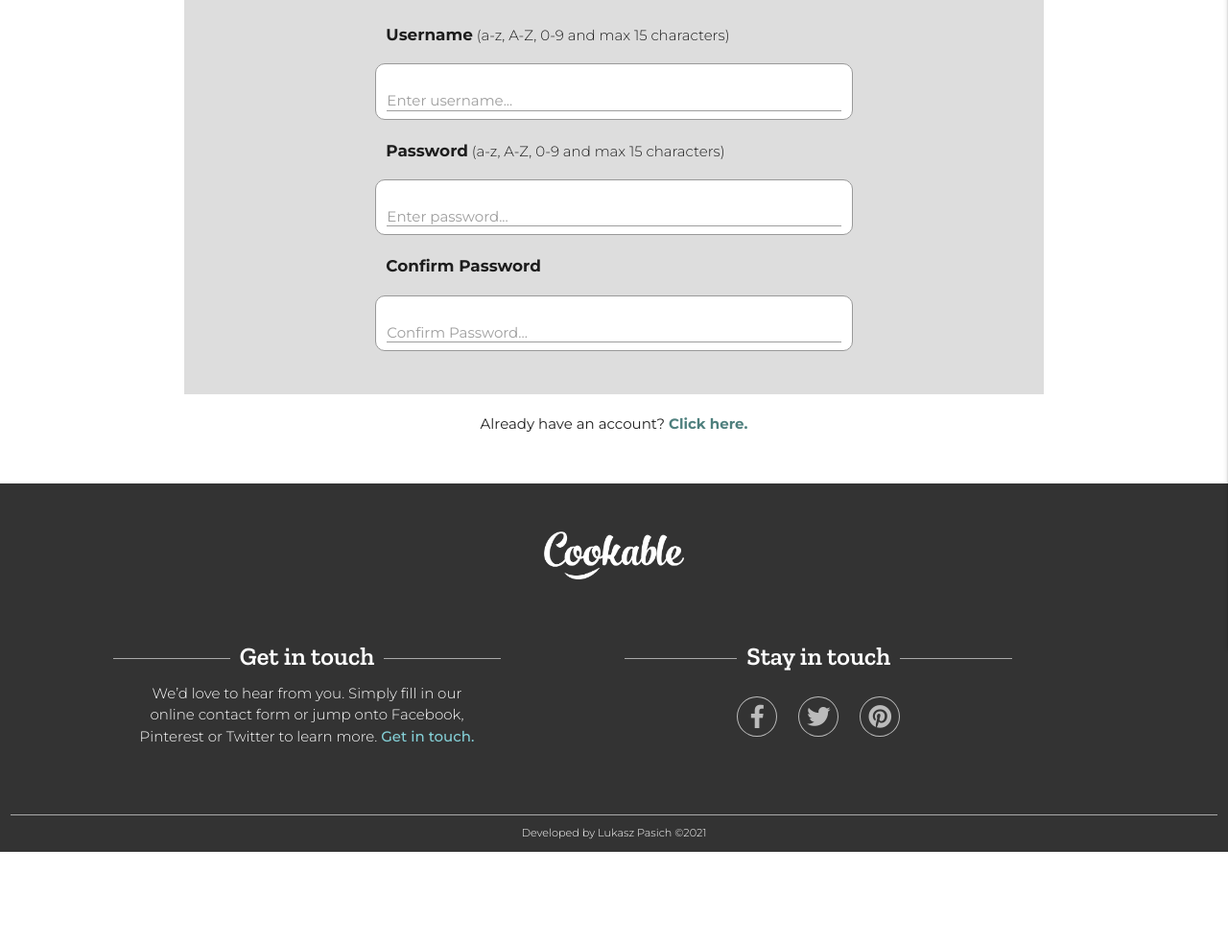
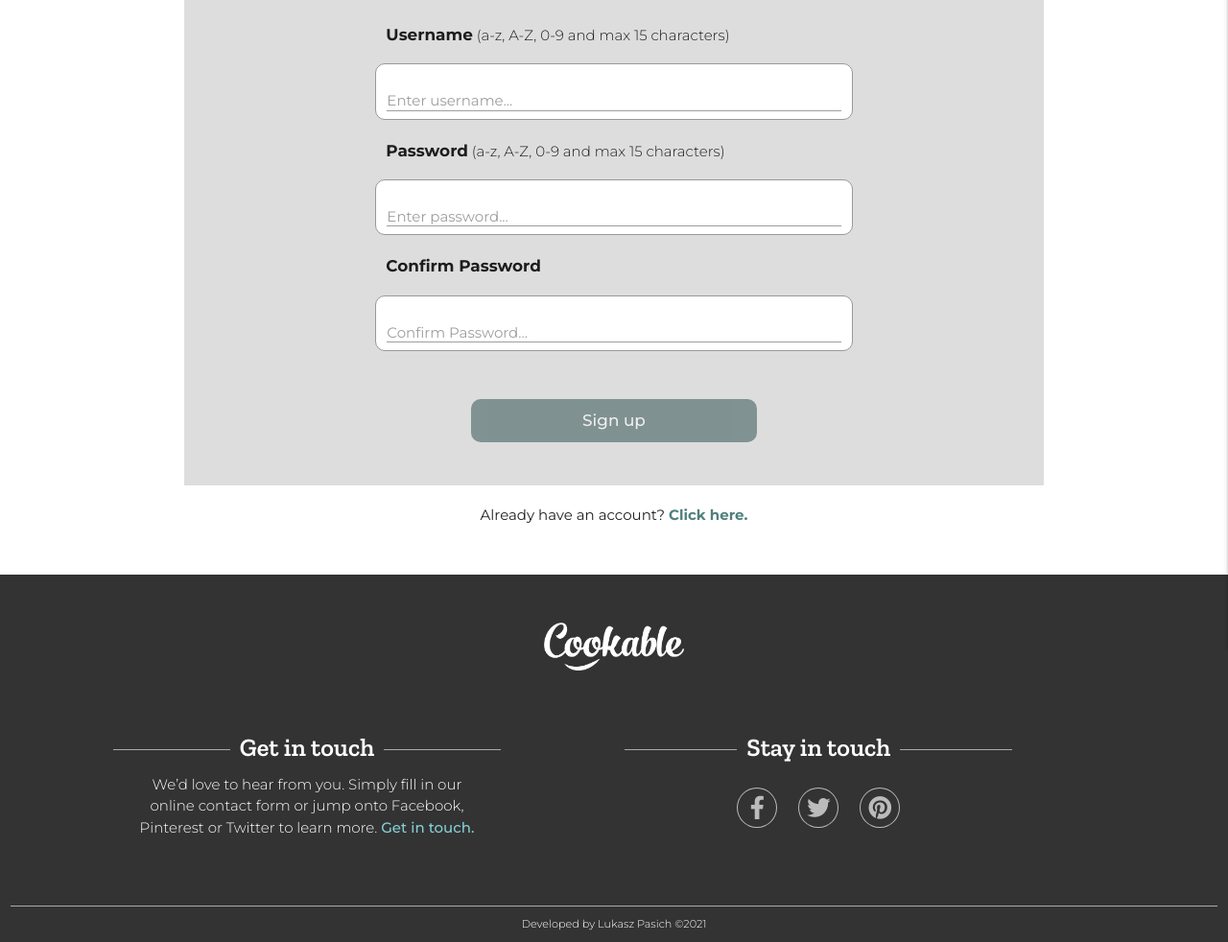
Before and after one commit to LukaszPasich/Cookable-MS3, a Flask app: page /signup in a window 1280 px wide. Shown: the part 184-1166 px from the top of the page at 96% size. Before the commit the page ends 1072 px from the top, so only its background shows below. Run offline with Flask 2, Linux system fonts and the light colour scheme; some libraries are stand-ins or nearby versions.

Commit message:
FIX: Make faded out 'sign up' button when password and confirm password don't match

```diff
--- a/static/css/style.css
+++ b/static/css/style.css
@@ -96,6 +96,9 @@
     display: inline;
 }
 
+.opacity-fifty {
+    opacity: .5;
+}
 
 /* 2. General styles*/
 
@@ -666,6 +669,7 @@ div strong {
     font-size: 1rem;
 }
 
+.green-button-full-inactive,
 .green-button-full {
     padding: 0.5rem 1.5rem;
     border-radius: 10px;
--- a/static/js/script.js
+++ b/static/js/script.js
@@ -73,9 +73,11 @@ $('#password, #confirm_password').on('keyup', function () {
     if ($('#password').val() == $('#confirm_password').val() && $('#password').val().length > 0) {
       $('#password-match-message').html("Passwords match").css('color', 'green');
       $('#signup-button').css('display', 'block');
+      $('#signup-button-inactive').css('display', 'none');
     } else {
       $('#password-match-message').html("Passwords don't match").css('color', 'red');
       $('#signup-button').css('display', 'none');
+      $('#signup-button-inactive').css('display', 'block');
 }});
 
 // ----- END OF CODE CREDIT -----
--- a/templates/signup.html
+++ b/templates/signup.html
@@ -42,6 +42,9 @@
         <div id="signup-button" class="row margin-top-fifty">
             <button type="submit" class="col s6 offset-s3 green-button-full cursor-pointer">Sign up</button>
         </div>
+        <div id="signup-button-inactive" class="row margin-top-fifty">
+            <p type="submit" class="col s6 offset-s3 green-button-full-inactive cursor-pointer opacity-fifty">Sign up</p>
+        </div>
     </form>
   </div>
 
```
